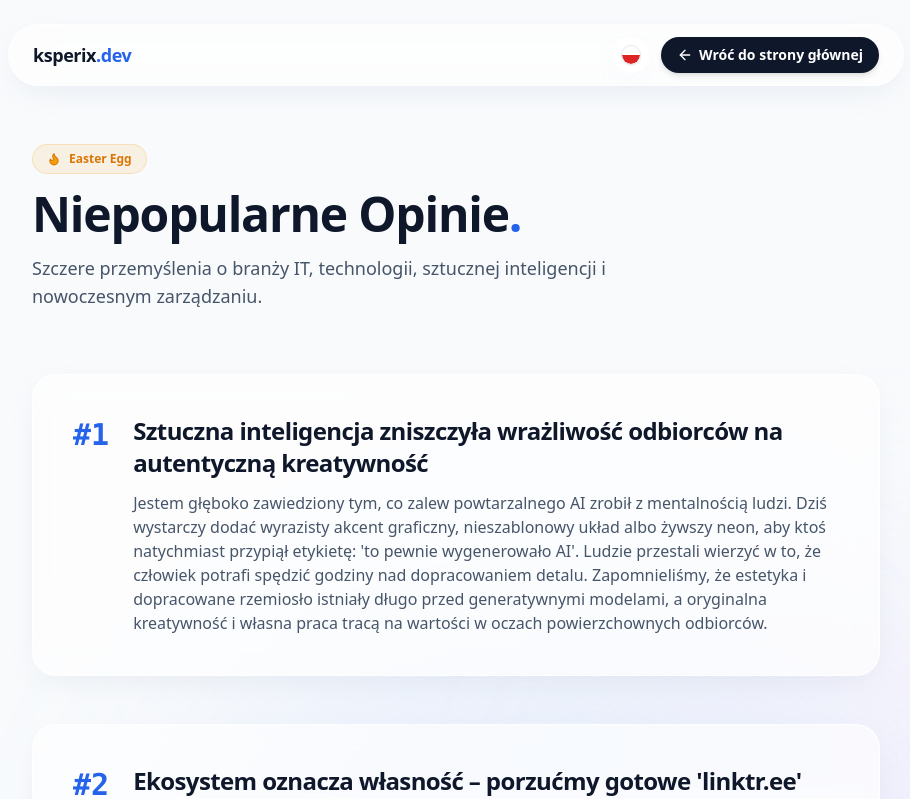
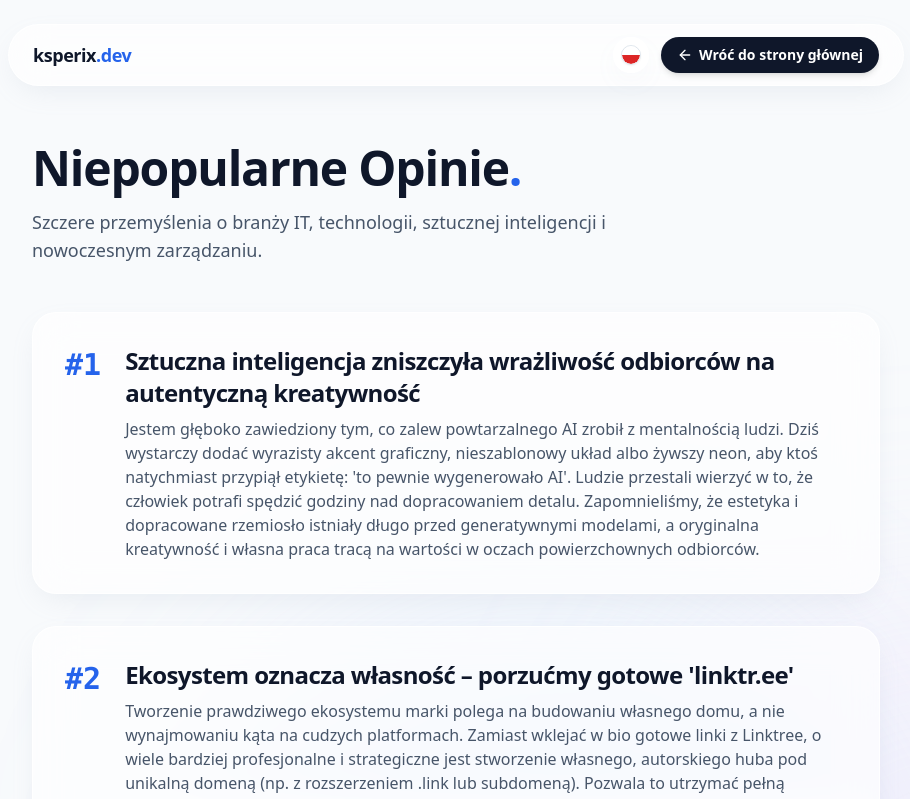
Before and after one commit to Ksperix/ksperix.dev, a Next.js app: page /opinions in a window 1280 px wide. Shown: the top 799 px of the page, without its empty margins (184-1094 px from the left). Built offline with nearby package versions, Linux system fonts and the light colour scheme.

Commit message:
Update page.js

```diff
--- a/src/app/opinions/page.js
+++ b/src/app/opinions/page.js
@@ -3,7 +3,7 @@
 import React, { useState, useEffect } from 'react';
 import Link from 'next/link';
 import { motion, useScroll, useTransform } from 'framer-motion';
-import { ArrowLeft, Flame } from 'lucide-react';
+import { ArrowLeft } from 'lucide-react';
 
 function PolandFlag({ className = "w-5 h-5" }) {
   return (
@@ -74,7 +74,6 @@ const content = {
   pl: {
     docTitle: "Niepopularne Opinie — ksperix.dev",
     back: "Wróć do strony głównej",
-    badge: "Easter Egg",
     title: "Niepopularne Opinie",
     subtitle: "Szczere przemyślenia o branży IT, technologii, sztucznej inteligencji i nowoczesnym zarządzaniu.",
     opinions: [
@@ -108,7 +107,6 @@ const content = {
   en: {
     docTitle: "Unpopular Opinions — ksperix.dev",
     back: "Back to Home",
-    badge: "Easter Egg",
     title: "Unpopular Opinions",
     subtitle: "Honest thoughts on the IT industry, technology, artificial intelligence, and modern management.",
     opinions: [
@@ -150,7 +148,7 @@ export default function OpinionsPage() {
   }, [lang, t.docTitle]);
 
   return (
-    <div className="min-h-screen text-slate-800 relative selection:bg-blue-500/20 selection:text-blue-900 pb-24">
+    <div className="min-h-screen text-slate-800 relative selection:bg-blue-500/20 selection:text-blue-900 pb-12 flex flex-col justify-between">
 
       <FluidBackground />
 
@@ -184,15 +182,10 @@ export default function OpinionsPage() {
       </header>
 
       {/* MAIN CONTAINER */}
-      <main className="pt-36 px-6 max-w-4xl mx-auto">
+      <main className="pt-36 px-6 max-w-4xl mx-auto w-full">
 
         {/* HEADER SECTION */}
-        <div className="mb-16 text-center sm:text-left">
-          <div className="inline-flex items-center gap-2 px-3.5 py-1.5 rounded-full bg-amber-500/10 text-amber-600 border border-amber-500/20 text-xs font-bold mb-4">
-            <Flame className="w-3.5 h-3.5 fill-amber-500" />
-            <span>{t.badge}</span>
-          </div>
-
+        <div className="mb-12 text-center sm:text-left">
           <h1 className="text-3xl sm:text-5xl font-black text-slate-900 tracking-tight mb-4">
             {t.title}<span className="text-blue-600">.</span>
           </h1>
@@ -202,19 +195,19 @@ export default function OpinionsPage() {
           </p>
         </div>
 
-        {/* OPINIONS LIST (CAŁA STRONA - EDYCJA Z NUMERACJĄ #1, #2...) */}
-        <div className="space-y-12">
+        {/* OPINIONS LIST */}
+        <div className="space-y-8">
           {t.opinions.map((op, idx) => (
             <article
               key={idx}
-              className="glass-card p-8 sm:p-10 rounded-3xl border border-white/80 shadow-md backdrop-blur-xl bg-white/70 relative overflow-hidden transition-all duration-300 hover:border-blue-500/40 hover:shadow-lg"
+              className="glass-card p-6 sm:p-8 rounded-3xl border border-white/80 shadow-md backdrop-blur-xl bg-white/70 relative overflow-hidden transition-all duration-300 hover:border-blue-500/40 hover:shadow-lg"
             >
               <div className="flex items-start gap-4 sm:gap-6">
                 <span className="text-2xl sm:text-3xl font-black text-blue-600 shrink-0 font-mono pt-0.5">
                   {op.number}
                 </span>
 
-                <div className="space-y-3">
+                <div className="space-y-2">
                   <h2 className="text-xl sm:text-2xl font-bold text-slate-900 leading-snug tracking-tight">
                     {op.title}
                   </h2>
@@ -229,8 +222,8 @@ export default function OpinionsPage() {
 
       </main>
 
-      {/* FOOTER */}
-      <footer className="mt-20 py-8 text-center text-xs text-slate-500 border-t border-slate-200/80">
+      {/* KOMPAKTOWA STOPKA */}
+      <footer className="mt-12 py-4 text-center text-[11px] text-slate-400 border-t border-slate-200/60">
         <p>© {new Date().getFullYear()} ksperix.dev. All rights reserved.</p>
       </footer>
 
```
